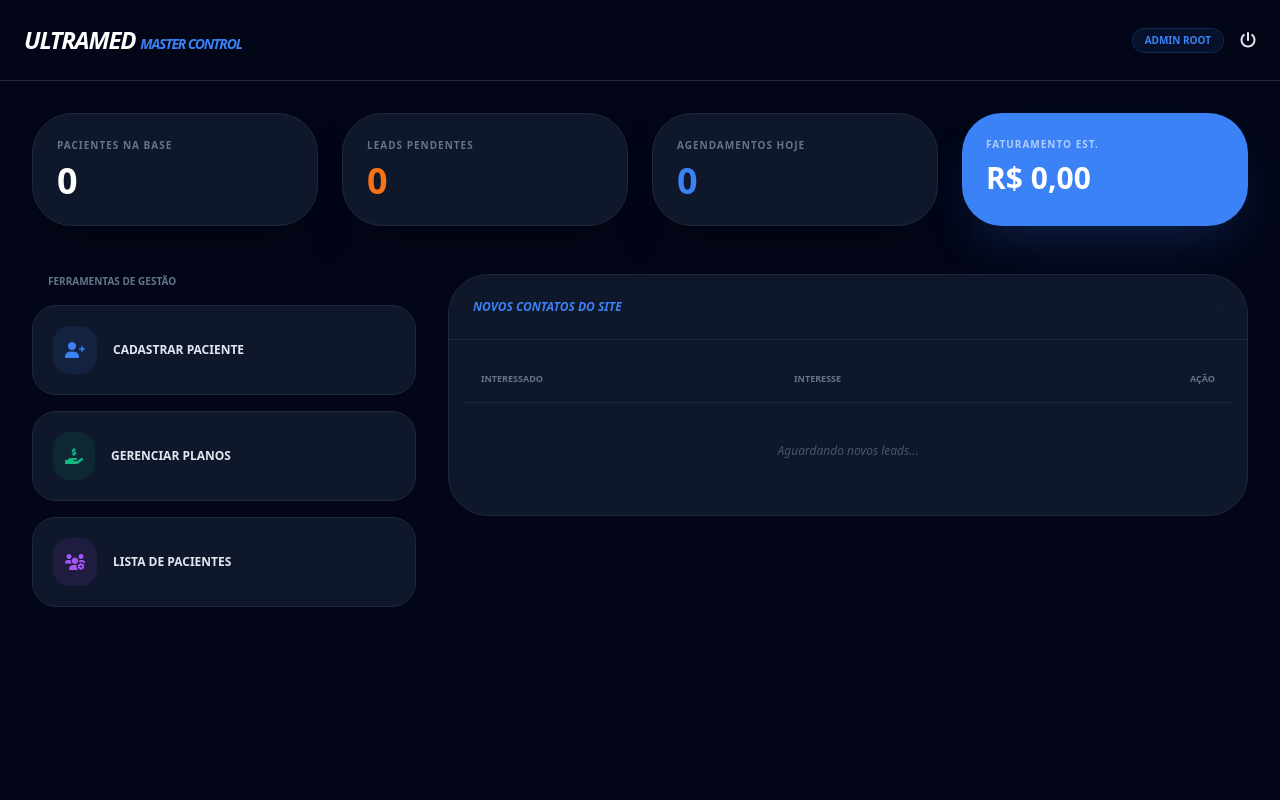
After one commit to OliveiraAntonioFernando/Ultramed_Project, a Django app: page /sistema/master-control/ in a window 1280 px wide. The commit adds this page. Run offline with Django 4.2, Linux system fonts and the light colour scheme; the visitor is signed in with stand-in values (Sample User, id 1); data that the repository does not hold is empty; some libraries are stand-ins or nearby versions.

Commit message:
Ponto de Recuperação Automático: 2025-12-27 03:10:55

```diff
--- /dev/null
+++ b/core_gestao/templates/master_dashboard.html
@@ -0,0 +1,98 @@
+{% load static %}
+<!DOCTYPE html>
+<html lang="pt-BR">
+<head>
+    <meta charset="UTF-8">
+    <title>Master Executivo | Ultramed</title>
+    <script src="https://cdn.tailwindcss.com"></script>
+    <link rel="stylesheet" href="https://cdnjs.cloudflare.com/ajax/libs/font-awesome/6.0.0/css/all.min.css">
+    <script>
+        tailwind.config = {
+            theme: { extend: { colors: { dark: '#020617', card: '#0f172a', accent: '#3b82f6' } } }
+        }
+    </script>
+</head>
+<body class="bg-dark text-slate-200 font-sans antialiased min-h-screen">
+    <nav class="border-b border-slate-800 p-6 flex justify-between items-center bg-dark/50 backdrop-blur-md sticky top-0 z-50">
+        <div>
+            <h1 class="text-2xl font-black italic tracking-tighter uppercase text-white">Ultramed <span class="text-accent text-sm">Master Control</span></h1>
+        </div>
+        <div class="flex items-center gap-4">
+            <span class="text-[10px] font-black bg-accent/10 text-accent border border-accent/20 px-3 py-1 rounded-full uppercase">Admin Root</span>
+            <a href="{% url 'sistema_interno:logout' %}" class="hover:text-red-500 transition-colors"><i class="fas fa-power-off"></i></a>
+        </div>
+    </nav>
+
+    <main class="p-8 max-w-7xl mx-auto">
+        <div class="grid grid-cols-1 md:grid-cols-4 gap-6 mb-12">
+            <div class="bg-card p-6 rounded-[2.5rem] border border-slate-800 shadow-2xl">
+                <p class="text-[10px] font-bold text-slate-500 uppercase tracking-widest">Pacientes na Base</p>
+                <h3 class="text-4xl font-black text-white mt-2">{{ total_pacientes|default:"0" }}</h3>
+            </div>
+            <div class="bg-card p-6 rounded-[2.5rem] border border-slate-800 shadow-2xl">
+                <p class="text-[10px] font-bold text-slate-500 uppercase tracking-widest">Leads Pendentes</p>
+                <h3 class="text-4xl font-black text-orange-500 mt-2">{{ total_leads|default:"0" }}</h3>
+            </div>
+            <div class="bg-card p-6 rounded-[2.5rem] border border-slate-800 shadow-2xl">
+                <p class="text-[10px] font-bold text-slate-500 uppercase tracking-widest">Agendamentos Hoje</p>
+                <h3 class="text-4xl font-black text-accent mt-2">{{ total_agendas|default:"0" }}</h3>
+            </div>
+            <div class="bg-accent p-6 rounded-[2.5rem] shadow-blue-500/20 shadow-2xl">
+                <p class="text-[10px] font-bold text-white/60 uppercase tracking-widest">Faturamento Est.</p>
+                <h3 class="text-3xl font-black text-white mt-2">R$ 0,00</h3>
+            </div>
+        </div>
+
+        <div class="grid grid-cols-1 lg:grid-cols-3 gap-8">
+            <div class="lg:col-span-1 space-y-4">
+                <h4 class="text-[10px] font-black uppercase text-slate-500 ml-4">Ferramentas de Gestão</h4>
+                <a href="{% url 'sistema_interno:cliente_create' %}" class="flex items-center gap-4 bg-card p-5 rounded-3xl border border-slate-800 hover:border-accent transition-all group">
+                    <div class="bg-accent/10 p-3 rounded-2xl group-hover:bg-accent group-hover:text-white text-accent"><i class="fas fa-user-plus"></i></div>
+                    <span class="text-xs font-bold uppercase">Cadastrar Paciente</span>
+                </a>
+                <a href="{% url 'sistema_interno:plan_create' %}" class="flex items-center gap-4 bg-card p-5 rounded-3xl border border-slate-800 hover:border-emerald-500 transition-all group">
+                    <div class="bg-emerald-500/10 p-3 rounded-2xl group-hover:bg-emerald-500 group-hover:text-white text-emerald-500"><i class="fas fa-hand-holding-usd"></i></div>
+                    <span class="text-xs font-bold uppercase">Gerenciar Planos</span>
+                </a>
+                <a href="{% url 'sistema_interno:cliente_list' %}" class="flex items-center gap-4 bg-card p-5 rounded-3xl border border-slate-800 hover:border-purple-500 transition-all group">
+                    <div class="bg-purple-500/10 p-3 rounded-2xl group-hover:bg-purple-500 group-hover:text-white text-purple-500"><i class="fas fa-users-cog"></i></div>
+                    <span class="text-xs font-bold uppercase">Lista de Pacientes</span>
+                </a>
+            </div>
+
+            <div class="lg:col-span-2">
+                <div class="bg-card rounded-[2.5rem] border border-slate-800 overflow-hidden">
+                    <div class="p-6 border-b border-slate-800 flex justify-between items-center">
+                        <h3 class="text-xs font-black uppercase italic text-accent">Novos Contatos do Site</h3>
+                        <span class="w-2 h-2 bg-accent rounded-full animate-ping"></span>
+                    </div>
+                    <div class="p-4 overflow-x-auto">
+                        <table class="w-full text-left">
+                            <thead>
+                                <tr class="text-[9px] uppercase text-slate-500 border-b border-slate-800">
+                                    <th class="p-4">Interessado</th>
+                                    <th class="p-4">Interesse</th>
+                                    <th class="p-4 text-right">Ação</th>
+                                </tr>
+                            </thead>
+                            <tbody class="divide-y divide-slate-800/50">
+                                {% for lead in leads %}
+                                <tr class="hover:bg-slate-800/30 transition-colors">
+                                    <td class="p-4 font-bold text-sm">{{ lead.nome }}</td>
+                                    <td class="p-4 text-[10px] text-slate-400">{{ lead.interesse }}</td>
+                                    <td class="p-4 text-right">
+                                        <a href="https://wa.me/55{{ lead.telefone }}" target="_blank" class="bg-emerald-500/10 text-emerald-500 px-4 py-2 rounded-xl text-[10px] font-black uppercase hover:bg-emerald-500 hover:text-white transition-all">WhatsApp</a>
+                                    </td>
+                                </tr>
+                                {% empty %}
+                                <tr><td colspan="3" class="p-10 text-center text-slate-600 italic text-xs">Aguardando novos leads...</td></tr>
+                                {% endfor %}
+                            </tbody>
+                        </table>
+                    </div>
+                </div>
+            </div>
+        </div>
+    </main>
+</body>
+</html>
--- a/core_gestao/urls.py
+++ b/core_gestao/urls.py
@@ -4,20 +4,23 @@ from . import views
 app_name = 'sistema_interno'
 
 urlpatterns = [
-    # Acesso e Painel
+    # Acesso
     path('login/', views.login_view, name='login'),
     path('logout/', views.logout_view, name='logout'),
+
+    # Painéis
     path('painel/', views.painel_colaborador, name='painel_colaborador'),
+    path('master-control/', views.master_dashboard, name='master_dashboard'),
 
-    # Gestão de Pacientes
+    # Pacientes
     path('paciente/novo/', views.cliente_create, name='cliente_create'),
-    path('pacientes/', views.cliente_list, name='cliente_list'), # ROTA QUE FALTAVA
+    path('pacientes/', views.cliente_list, name='cliente_list'),
 
-    # Agenda e Planos
+    # Agenda e Vendas
     path('agenda/', views.agenda_view, name='agenda'),
     path('plano/venda/', views.plan_create, name='plan_create'),
 
-    # APIs
+    # APIs (JavaScript)
     path('api/lead-capture/', views.api_lead_capture, name='lead_capture'),
     path('api/buscar-paciente/', views.api_buscar_paciente, name='api_buscar_paciente'),
 ]
--- a/core_gestao/views.py
+++ b/core_gestao/views.py
@@ -1,9 +1,13 @@
 from django.shortcuts import render, redirect
 from django.contrib.auth import authenticate, login, logout
 from django.contrib import messages
-from .models import Paciente, LeadSite
+from django.http import JsonResponse
+from .models import Paciente, Plano, LeadSite
+import json
+from django.views.decorators.csrf import csrf_exempt
 from django.contrib.auth.decorators import login_required
 
+# --- SISTEMA DE ACESSO ---
 def login_view(request):
     if request.method == 'POST':
         u = request.POST.get('username')
@@ -11,12 +15,15 @@ def login_view(request):
         user = authenticate(username=u, password=p)
         if user:
             login(request, user)
-            # Redireciona para o painel principal
             return redirect('sistema_interno:painel_colaborador')
-        else:
-            messages.error(request, "Usuario ou senha incorretos.")
+        messages.error(request, "Usuario ou senha invalidos")
     return render(request, 'login.html')
 
+def logout_view(request):
+    logout(request)
+    return redirect('sistema_interno:login')
+
+# --- PAINEL OPERACIONAL (EQUIPE/MEDICO) ---
 @login_required
 def painel_colaborador(request):
     leads = LeadSite.objects.all().order_by('-data_solicitacao')[:10]
@@ -25,9 +32,79 @@ def painel_colaborador(request):
     context = {
         'leads': leads,
         'pacientes': pacientes,
-        # Estas variaveis serao usadas no seu HTML para esconder/mostrar botoes
         'is_admin': request.user.is_superuser or request.user.groups.filter(name='Administrativo').exists(),
         'is_medico': request.user.groups.filter(name='Medicos').exists(),
         'is_equipe': request.user.groups.filter(name='Equipe').exists(),
     }
     return render(request, 'painel_colaborador.html', context)
+
+# --- DASHBOARD EXECUTIVO (MASTER) ---
+@login_required
+def master_dashboard(request):
+    # Protecao extra: apenas Admin acessa essa tela Dark
+    if not (request.user.is_superuser or request.user.groups.filter(name='Administrativo').exists()):
+        return redirect('sistema_interno:painel_colaborador')
+
+    context = {
+        'total_pacientes': Paciente.objects.count(),
+        'total_leads': LeadSite.objects.count(),
+        'leads': LeadSite.objects.all().order_by('-data_solicitacao')[:5],
+        # 'total_agendas': 0, # Reservado para futura model de Agenda
+    }
+    return render(request, 'master_dashboard.html', context)
+
+# --- GESTAO DE PACIENTES ---
+@login_required
+def cliente_create(request):
+    if request.method == 'POST':
+        Paciente.objects.create(
+            nome_completo=request.POST.get('nome_completo') or request.POST.get('nome'),
+            cpf=request.POST.get('cpf'),
+            telefone=request.POST.get('telefone'),
+            data_nascimento=request.POST.get('data_nascimento'),
+            sexo=request.POST.get('sexo', 'M'),
+            endereco=request.POST.get('endereco', '')
+        )
+        messages.success(request, "Paciente cadastrado com sucesso")
+        return redirect('sistema_interno:painel_colaborador')
+    return render(request, 'cliente_create.html')
+
+@login_required
+def cliente_list(request):
+    pacientes = Paciente.objects.all().order_by('nome_completo')
+    return render(request, 'painel_colaborador.html', {'pacientes': pacientes})
+
+# --- AGENDA E PLANOS ---
+@login_required
+def agenda_view(request):
+    return render(request, 'agenda.html')
+
+@login_required
+def plan_create(request):
+    return render(request, 'plan_form.html')
+
+# --- APIS E CAPTURA DE LEADS ---
+@csrf_exempt
+def api_lead_capture(request):
+    if request.method == 'POST':
+        try:
+            data = json.loads(request.body)
+            LeadSite.objects.create(
+                nome=data.get('nome'),
+                telefone=data.get('telefone'),
+                interesse=data.get('interesse')
+            )
+            return JsonResponse({'success': True})
+        except:
+            return JsonResponse({'success': False}, status=400)
+    return JsonResponse({'success': False}, status=405)
+
+@login_required
+def api_buscar_paciente(request):
+    term = request.GET.get('term', '')
+    pacientes = Paciente.objects.filter(nome_completo__icontains=term) | Paciente.objects.filter(cpf__icontains=term)
+    results = [
+        {'nome': p.nome_completo, 'cpf': p.cpf, 'convenio': p.plano.nome if p.plano else 'PARTICULAR'}
+        for p in pacientes
+    ]
+    return JsonResponse({'results': results})
```
Also changed, not shown: core_gestao/templates/painel_colaborador.html (+26 -12 lines).
